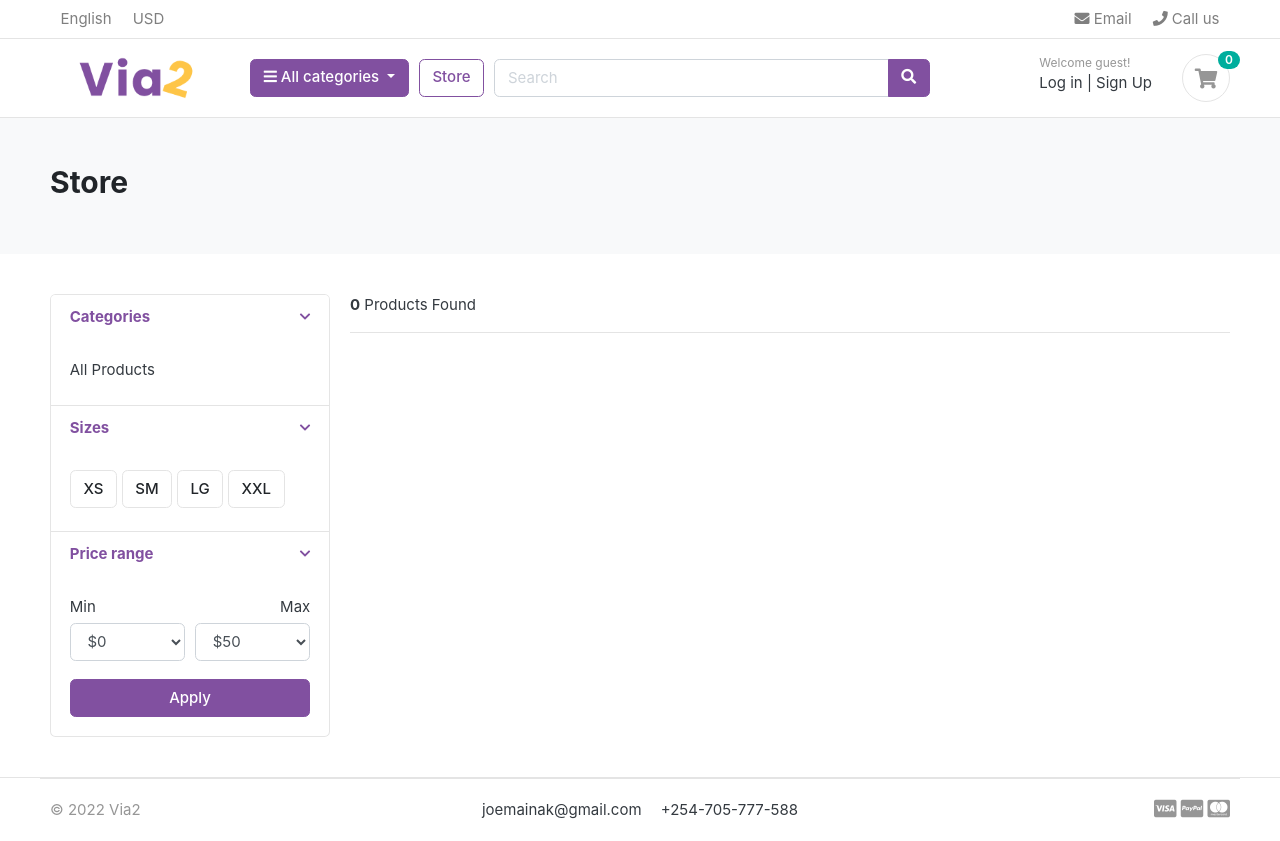
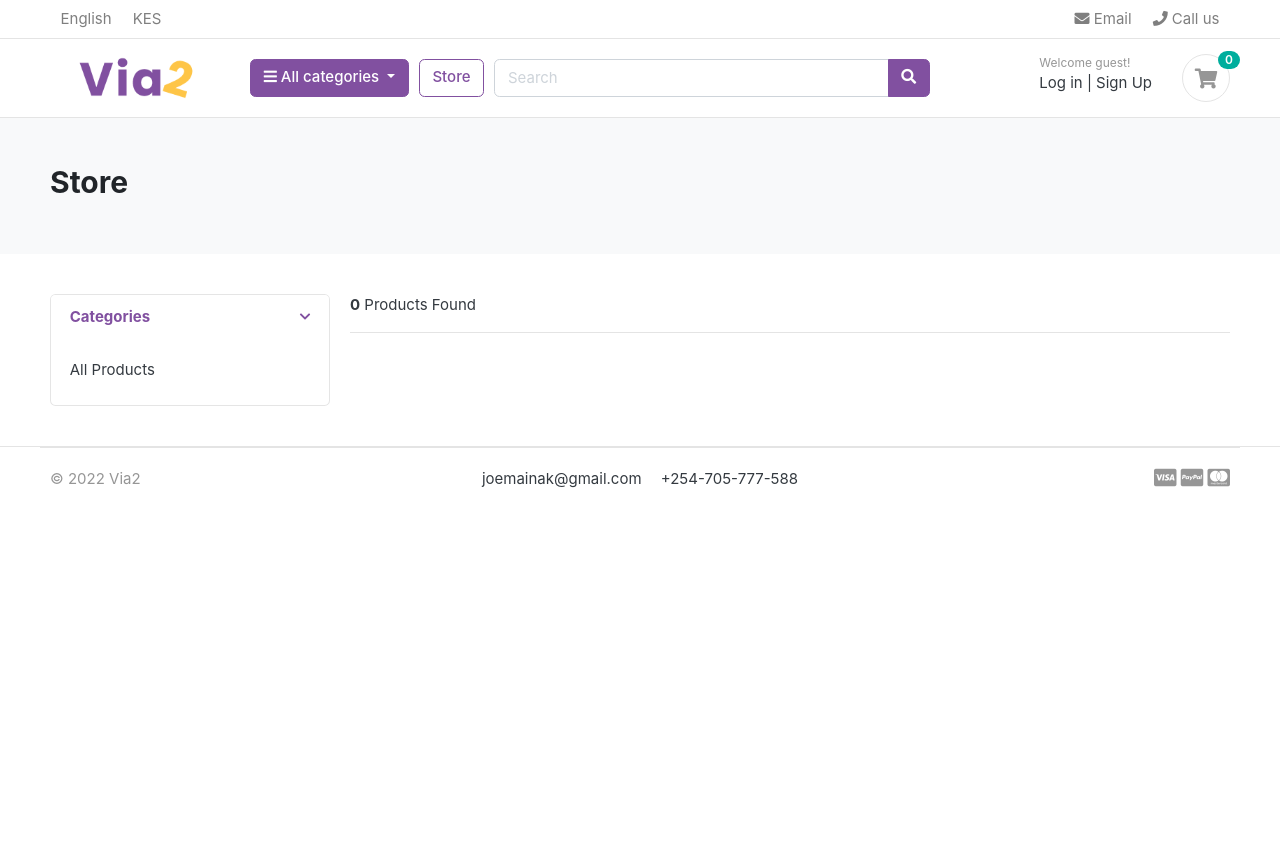
Before and after one commit to kimjoemaina/via2-ecommerce, a Django app: page /store/ in a window 1280 px wide. After the commit the page ends 488 px from the top, so only its background shows below. Run offline with Django 4.2, Linux system fonts and the light colour scheme; data that the repository does not hold is empty; some libraries are stand-ins or nearby versions; some web fonts are replaced.

Commit message:
update ui-ux

```diff
--- a/templates/includes/navbar.html
+++ b/templates/includes/navbar.html
@@ -12,7 +12,7 @@
 
             </li>
             <li class="nav-item dropdown">
-                <a href="#" class="nav-link"> USD </a>
+                <a href="#" class="nav-link"> KES </a>
             </li>
         </ul>
         <ul class="navbar-nav">
--- a/templates/store/store.html
+++ b/templates/store/store.html
@@ -40,80 +40,6 @@
                 </div> <!-- card-body.// -->
             </div>
         </article> <!-- filter-group  .// -->
-        <article class="filter-group">
-            <header class="card-header">
-                <a href="#" data-toggle="collapse" data-target="#collapse_4" aria-expanded="true" class="">
-                    <i class="icon-control fa fa-chevron-down"></i>
-                    <h6 class="title">Sizes </h6>
-                </a>
-            </header>
-            <div class="filter-content collapse show" id="collapse_4" style="">
-                <div class="card-body">
-                  <label class="checkbox-btn">
-                    <input type="checkbox">
-                    <span class="btn btn-light"> XS </span>
-                  </label>
-
-                  <label class="checkbox-btn">
-                    <input type="checkbox">
-                    <span class="btn btn-light"> SM </span>
-                  </label>
-
-                  <label class="checkbox-btn">
-                    <input type="checkbox">
-                    <span class="btn btn-light"> LG </span>
-                  </label>
-
-                  <label class="checkbox-btn">
-                    <input type="checkbox">
-                    <span class="btn btn-light"> XXL </span>
-                  </label>
-            </div><!-- card-body.// -->
-            </div>
-        </article> <!-- filter-group .// -->
-
-        <article class="filter-group">
-            <header class="card-header">
-                <a href="#" data-toggle="collapse" data-target="#collapse_3" aria-expanded="true" class="">
-                    <i class="icon-control fa fa-chevron-down"></i>
-                    <h6 class="title">Price range </h6>
-                </a>
-            </header>
-            <div class="filter-content collapse show" id="collapse_3" style="">
-                <div class="card-body">
-
-                    <div class="form-row">
-                    <div class="form-group col-md-6">
-                      <label>Min</label>
-                      <!-- <input class="form-control" placeholder="$0" type="number"> -->
-                          <select class="mr-2 form-control">
-                            <option value="0">$0</option>
-                            <option value="50">$50</option>
-                            <option value="100">$100</option>
-                            <option value="150">$150</option>
-                            <option value="200">$200</option>
-                            <option value="500">$500</option>
-                            <option value="1000">$1000</option>
-                        </select>
-                    </div>
-                    <div class="form-group text-right col-md-6">
-                      <label>Max</label>
-                          <select class="mr-2 form-control">
-                            <option value="50">$50</option>
-                            <option value="100">$100</option>
-                            <option value="150">$150</option>
-                            <option value="200">$200</option>
-                            <option value="500">$500</option>
-                            <option value="1000">$1000</option>
-                            <option value="2000">$2000+</option>
-                        </select>
-                    </div>
-                    </div> <!-- form-row.// -->
-                    <button class="btn btn-block btn-primary">Apply</button>
-                </div><!-- card-body.// -->
-            </div>
-        </article> <!-- filter-group .// -->
-
     </div> <!-- card.// -->
 
         </aside> <!-- col.// -->
```
